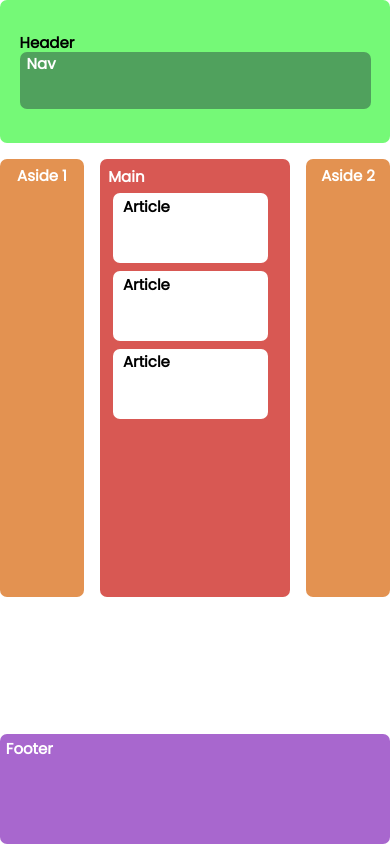
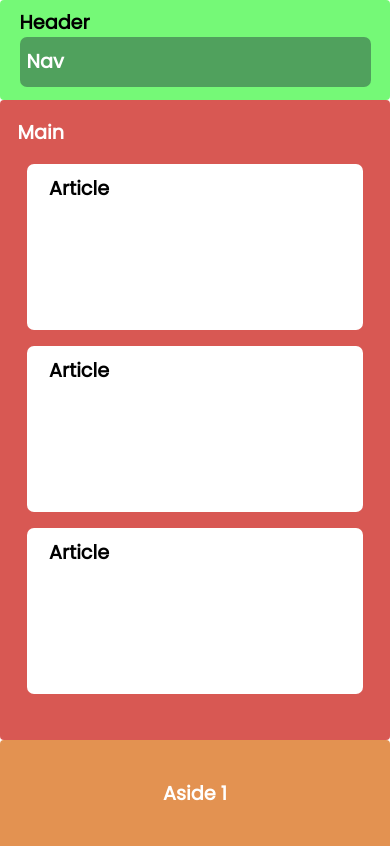
Before and after one commit to samuel-gmz/tarea, a plain HTML site: page index.html in a window 390 px wide. Shown: the top 846 px of the page. Drawn offline with Linux system fonts and the light colour scheme.

Commit message:
Se agregó mobile first y archivos css con media queries para tablet y desktop

```diff
--- a/css/style.css
+++ b/css/desktop.css
@@ -1,3 +1,5 @@
+/* Como mobile.css se carga primero, ahora debo cambiar las propiedades modificadas ahí y que acá estaban por default */
+
 /* Global Styles */
 
 * {
@@ -15,6 +17,8 @@ html {
 body {
     height: 100vh;
     width: 100vw;
+    display: block;
+    flex-direction: row;
 }
 
 h2 {
@@ -43,16 +47,21 @@ header {
 .header-h2 {
     align-self: flex-start;
     padding-left: 5%;
+    margin-left: 0;
+    margin-top: 0;
 }
 
 header nav h2 {
     margin: 1% 2%;
+    align-self: stretch;
 }
 
 nav {
     background-color: rgb(80, 161, 93);
     width: 90%;
     height: 40%;
+    display: block;
+    align-self: center;
 }
 
 /* Sección central de la página */
@@ -60,12 +69,14 @@ nav {
 .middle-section {
     display: flex;
     height: 64%;
+    flex-direction: row;
 }
 
 aside {
     background-color: rgb(227, 146, 81);
     height: 81%;
     width: 22%;
+    order: 0;
 }
 
 aside h2 {
@@ -114,4 +125,6 @@ footer {
 
 footer h2 {
     padding: 1.5%;
+    margin-left: 0;
+    margin-top: 0;
 }
--- /dev/null
+++ b/css/mobile.css
@@ -0,0 +1,110 @@
+/* Global */
+
+* {
+    padding: 0;
+    margin: 0;
+    box-sizing: border-box;
+}
+
+html {
+    font-size: 80%;
+}
+
+body {
+    /* height: 100vh; sacar esto para que se pueda hacer scroll hacia abajo usando alturas fijas*/
+    width: 100vw;
+    display: flex;
+    flex-direction: column;
+}
+
+h2 {
+    font-family: 'Poppins', sans-serif;
+}
+
+nav, aside, main, footer h2 {
+    color: white;
+}
+
+header, nav, aside, main, article, footer {
+    border-radius: 4px;
+}
+
+/* Header */
+
+header {
+    background-color: rgb(117, 249, 119);
+    display: flex;
+    flex-direction: column;
+    height: 100px;
+}
+
+.header-h2 {
+    margin-left: 5%;
+    margin-top: 2%;
+}
+
+header nav h2 {
+    margin-left: 2%;
+    align-self: center;
+}
+
+nav {
+    background-color: rgb(80, 161, 93);
+    display: flex;
+    height: 50%;
+    width: 90%;
+    align-self: center;
+    border-radius: 7px;
+}
+
+/* Sección central de la página */
+
+.middle-section {
+    display: flex;
+    flex-direction: column;
+}
+
+aside {
+    background-color: rgb(227, 146, 81);
+    height: 250px;
+    order: 2;
+}
+
+aside h2 {
+    margin-top: 10%;
+    text-align: center;
+}
+
+main {
+    background-color: rgb(216, 88, 83);
+    height: 640px;
+}
+
+main h2 {
+    margin: 4.5%;
+}
+
+article {
+    background-color: white;
+    height: 26%;
+    margin: 4% 7%;
+    color: black;
+    border-radius: 7px;
+}
+
+article h2 {
+    padding-top: 3%;
+    padding-left: 2%;
+}
+
+/* Footer */
+
+footer {
+    background-color: rgb(168, 103, 206);
+    height: 100px;
+}
+
+footer h2 {
+    margin-left: 5%;
+    margin-top: 2%;
+}
--- /dev/null
+++ b/css/tablet.css
@@ -0,0 +1,28 @@
+body {
+    display: flex;
+    flex-direction: column;
+}
+
+header {
+    background-color: rgb(117, 249, 119);
+}
+
+nav {
+    background-color: rgb(80, 161, 93);
+}
+
+aside {
+    background-color: rgb(227, 146, 81);
+}
+
+main {
+    background-color: rgb(216, 88, 83);
+}
+
+article {
+    background-color: white;
+}
+
+footer {
+    background-color: rgb(168, 103, 206);
+}
--- a/index.html
+++ b/index.html
@@ -8,9 +8,12 @@
     <link rel="preconnect" href="https://fonts.googleapis.com">
     <link rel="preconnect" href="https://fonts.gstatic.com" crossorigin>
     <link href="https://fonts.googleapis.com/css2?family=Poppins&display=swap" rel="stylesheet">
-    <link rel="stylesheet" href="css/normalize.css">
-    <link rel="stylesheet" href="css/style.css">
+    <link rel="stylesheet" href="css/mobile.css">
+    <link rel="stylesheet" href="css/normalize.css" media="screen and (min-width: 481px)">
+    <link rel="stylesheet" href="css/tablet.css" media="screen and (min-width: 481px)">
+    <link rel="stylesheet" href="css/desktop.css" media="screen and (min-width: 769px)">
 </head>
+
 <body>
 
     <header>
```
